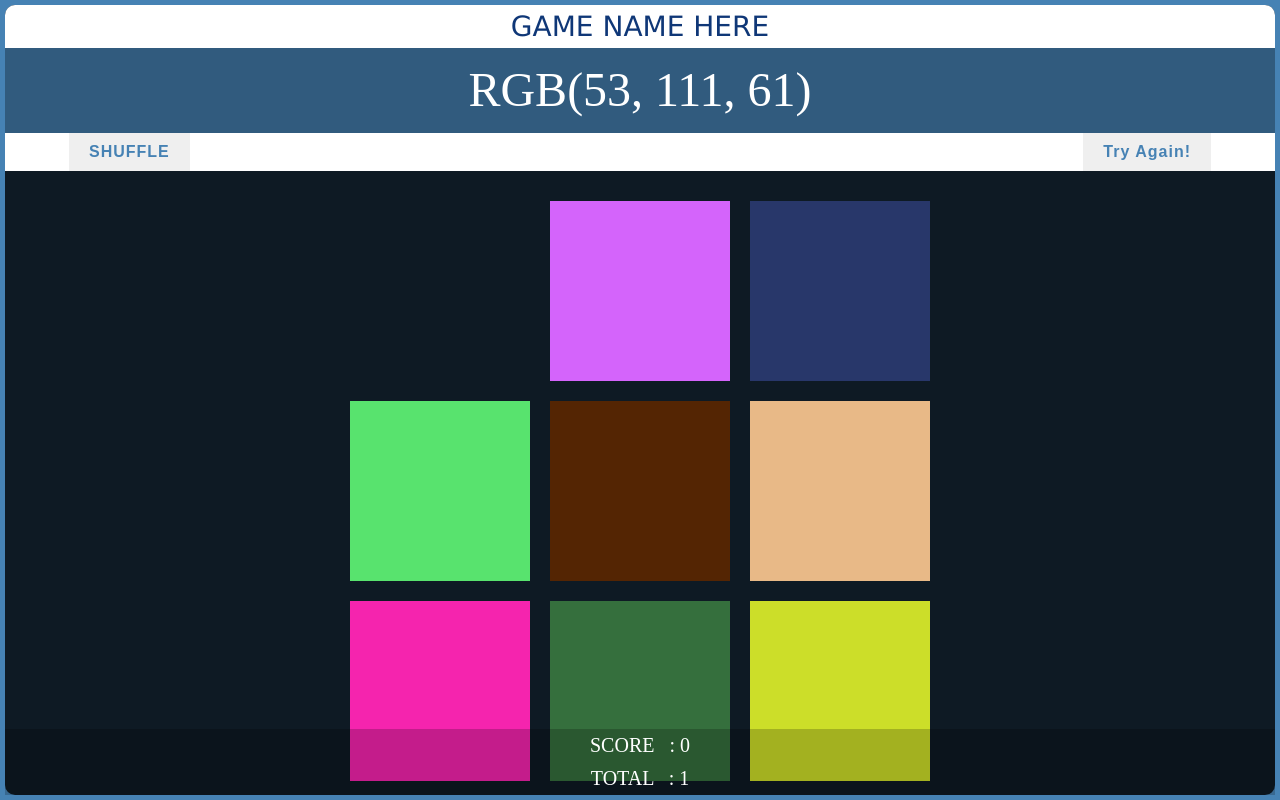
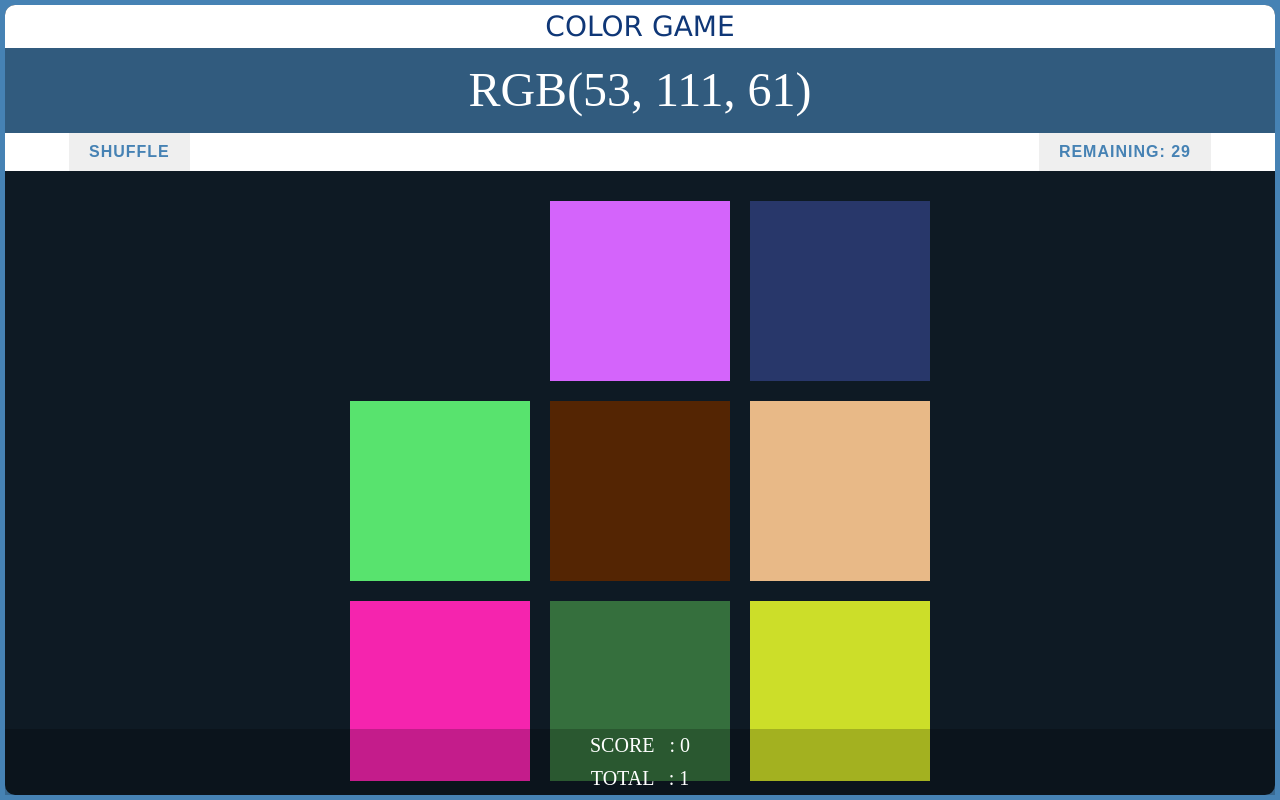
Before and after one commit to steevjames/Tinge, a plain HTML site: page www/index.html in a window 1280 px wide. Both pictures are taken after a click on the element 439 px from the left and 290 px from the top of the page. Drawn offline with Linux system fonts and the light colour scheme.

```diff
--- a/www/index.html
+++ b/www/index.html
@@ -2,14 +2,14 @@
 <html>
 
 <head>
-	<title>The Color Game</title>
+	<title>Color Game</title>
 	<link rel="stylesheet" type="text/css" href="style.css">
 </head>
 
 <body>
 	<div id="overlay">
 		<div id="topmost">
-			Game Name Here
+			Color Game
 		</div>
 		<div id="header">
 			<div id="topbar">
@@ -18,7 +18,7 @@
 		</div>
 		<div id="menu">
 			<button id="reset">SHUFFLE</button>
-			<button id="result">ss</button>
+			<button id="result">REMAINING: <span id="rem">30</span></button>
 		</div>
 		<div id="container">
 			<div class="square"></div>
--- a/www/script.js
+++ b/www/script.js
@@ -3,7 +3,7 @@
 var sqrList = document.querySelectorAll(".square");
 var pickedColor;
 var colorDisplay = document.querySelector("#curColor");
-var resultDisplay = document.querySelector("#result");
+var resultDisplay = document.querySelector("#rem");
 var header = document.querySelector("#header");
 var reset = document.querySelector("#reset");
 var score = 0;
@@ -22,16 +22,17 @@
 	for (var i = 0; i < sqrList.length; i++) {
 		sqrList[i].addEventListener("click", function () {
 			total++;
+			resultDisplay.textContent = resultDisplay.textContent - 1;
 			if (this.style.backgroundColor != pickedColor) {
 				alert("Wrong choice!");
 				this.style.backgroundColor = "transparent";
 				this.style.visibility = "hidden";
-				resultDisplay.textContent = "Try Again!"
+				//resultDisplay.textContent = "Try Again!";
 			}
 			else {
 				score++;
 				alert("Correct");
-				resultDisplay.textContent = "Correct !"
+				//resultDisplay.textContent = "Correct !"
 				reset.textContent = "Play Again?";
 				changeColors(pickedColor);
 				resetPage();
@@ -39,6 +40,9 @@
 			}
 			scoreDisplay.textContent = score;
 			totalDisplay.textContent = total;
+			if (resultDisplay.textContent <= 0) {
+				window.setTimeout("alert('Over')", 700);
+			}
 		});
 	}
 }
@@ -71,7 +75,7 @@
 
 function changeColors(color) {
 	header.style.backgroundColor = color;
-	document.body.style.backgroundColor=color;
+	document.body.style.backgroundColor = color;
 }
 
 function pickColor() {
```
